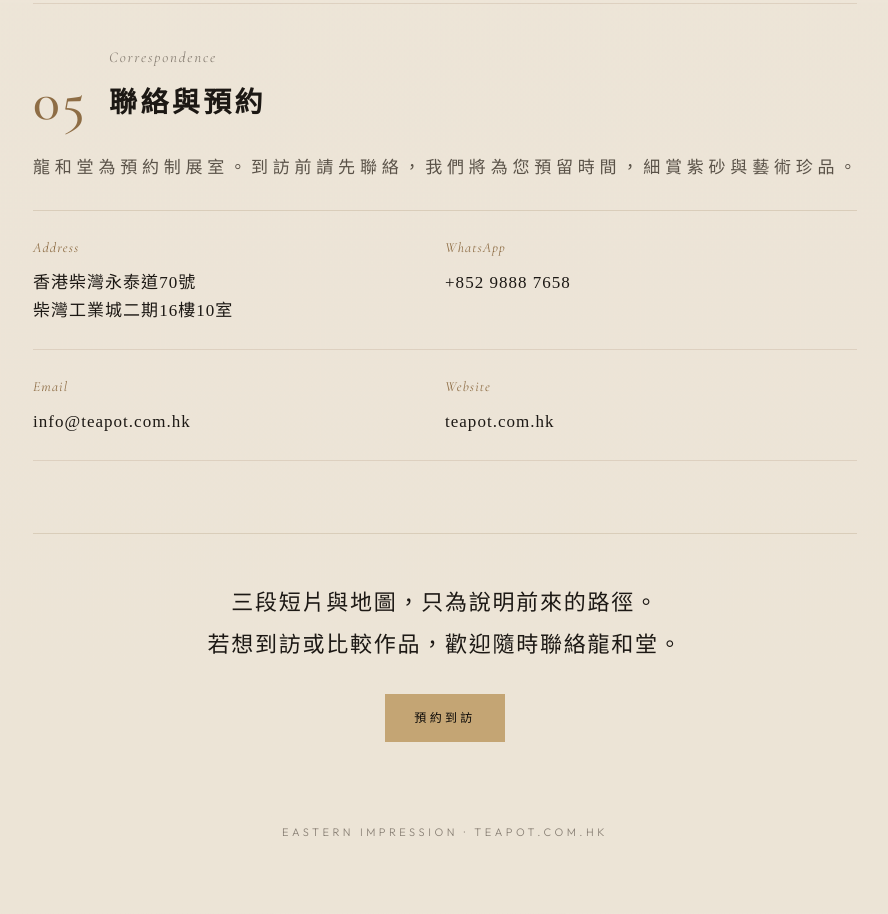
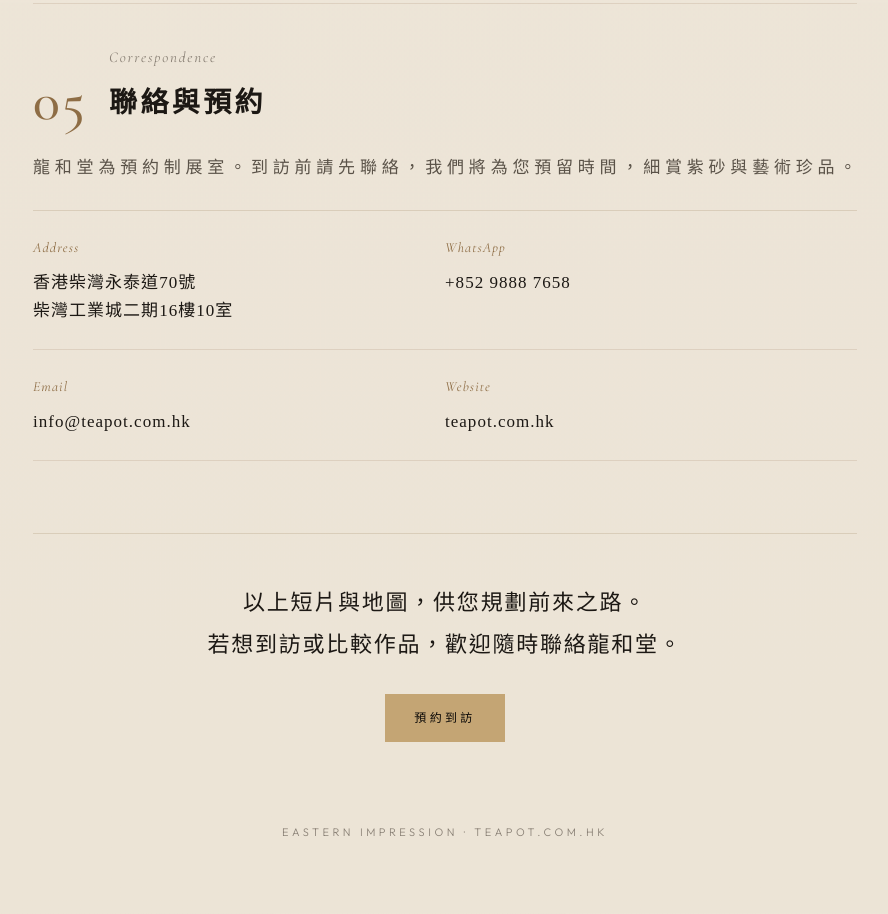
Before and after one commit to hkerrands-coder/long-wo-tong-visit, a plain HTML site: page index.html in a window 1280 px wide. Shown: the part 5324-6238 px from the top of the page, without its empty margins (195-1083 px from the left). Drawn offline with nearby package versions, Linux system fonts and the light colour scheme.

Commit message:
Polish closing copy wording.
Co-authored-by: Cursor <cursoragent@cursor.com>

```diff
--- a/index.html
+++ b/index.html
@@ -893,7 +893,7 @@
       </section>
 
       <div class="closing reveal">
-        <p>三段短片與地圖，只為說明前來的路徑。<br>若想到訪或比較作品，歡迎隨時聯絡龍和堂。</p>
+        <p>以上短片與地圖，供您規劃前來之路。<br>若想到訪或比較作品，歡迎隨時聯絡龍和堂。</p>
         <a class="btn btn--gilt" href="https://lht.beta.lianyayun.com/booking" target="_blank" rel="noopener noreferrer">預約到訪</a>
       </div>
     </article>
```
